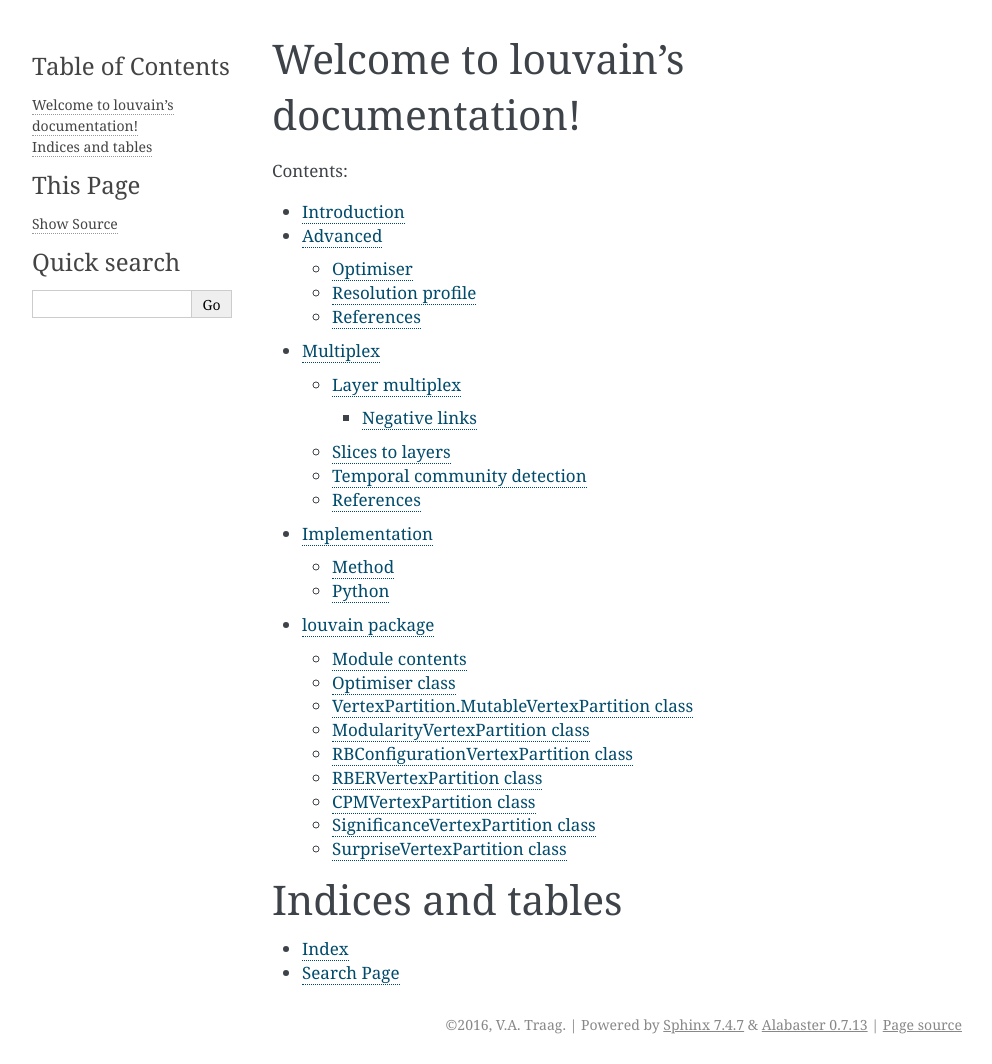
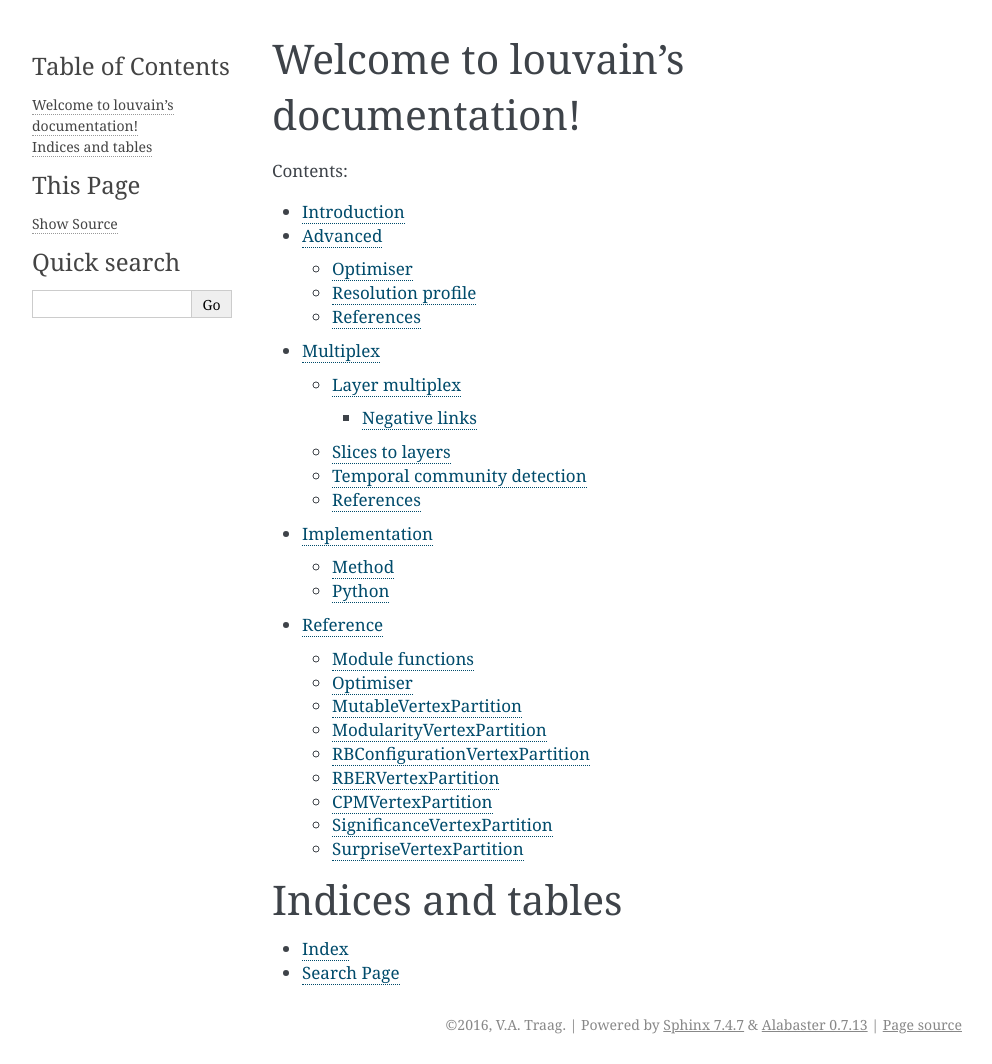
Before and after one commit to vtraag/leidenalg, a Sphinx documentation site: the page built from doc/source/index.rst, in a window 1280 px wide. Shown: the whole page, without its empty margins (148-1140 px from the left). Built offline with Sphinx 7.4.7, drawn with Linux system fonts in a browser that asks for light colours; pages that are not in the unit, such as notebooks, are missing from menus.

Commit message:
Improved formatting of docstring.

```diff
--- a/doc/source/reference.rst
+++ b/doc/source/reference.rst
@@ -1,8 +1,8 @@
-louvain package
+Reference
 ===============
 
-Module contents
----------------
+Module functions
+----------------
 
 .. automodule:: louvain
     :members: find_partition,
@@ -13,64 +13,64 @@
     :undoc-members:
     :show-inheritance:
 
-Optimiser class
------------------------
+Optimiser
+---------
 
 .. autoclass:: Optimiser
     :members:
     :undoc-members:
     :show-inheritance:
 
-VertexPartition.MutableVertexPartition class
-----------------------------------------------------
+MutableVertexPartition
+----------------------
 
 .. autoclass:: louvain.VertexPartition.MutableVertexPartition
     :members:
     :undoc-members:
     :show-inheritance:
 
-ModularityVertexPartition class
----------------------------------------
+ModularityVertexPartition
+-------------------------
 
 .. autoclass:: ModularityVertexPartition
     :members:
     :undoc-members:
     :show-inheritance:
 
-RBConfigurationVertexPartition class
---------------------------------------------
+RBConfigurationVertexPartition
+------------------------------
 
 .. autoclass:: RBConfigurationVertexPartition
     :members: resolution_parameter
     :undoc-members:
     :show-inheritance:
 
-RBERVertexPartition class
----------------------------------
+RBERVertexPartition
+-------------------
 
 .. autoclass:: RBERVertexPartition
     :members:
     :undoc-members:
     :show-inheritance:
 
-CPMVertexPartition class
---------------------------------
+CPMVertexPartition
+------------------
 
 .. autoclass:: CPMVertexPartition
     :members:
     :undoc-members:
     :show-inheritance:
 
-SignificanceVertexPartition class
-----------------------------------------
+SignificanceVertexPartition
+---------------------------
 
 .. autoclass:: SignificanceVertexPartition
     :members:
     :undoc-members:
     :show-inheritance:
 
-SurpriseVertexPartition class
--------------------------------------
+SurpriseVertexPartition
+-----------------------
 
 .. autoclass:: SurpriseVertexPartition
     :members:
```
Also changed, not shown: 3 other files.
